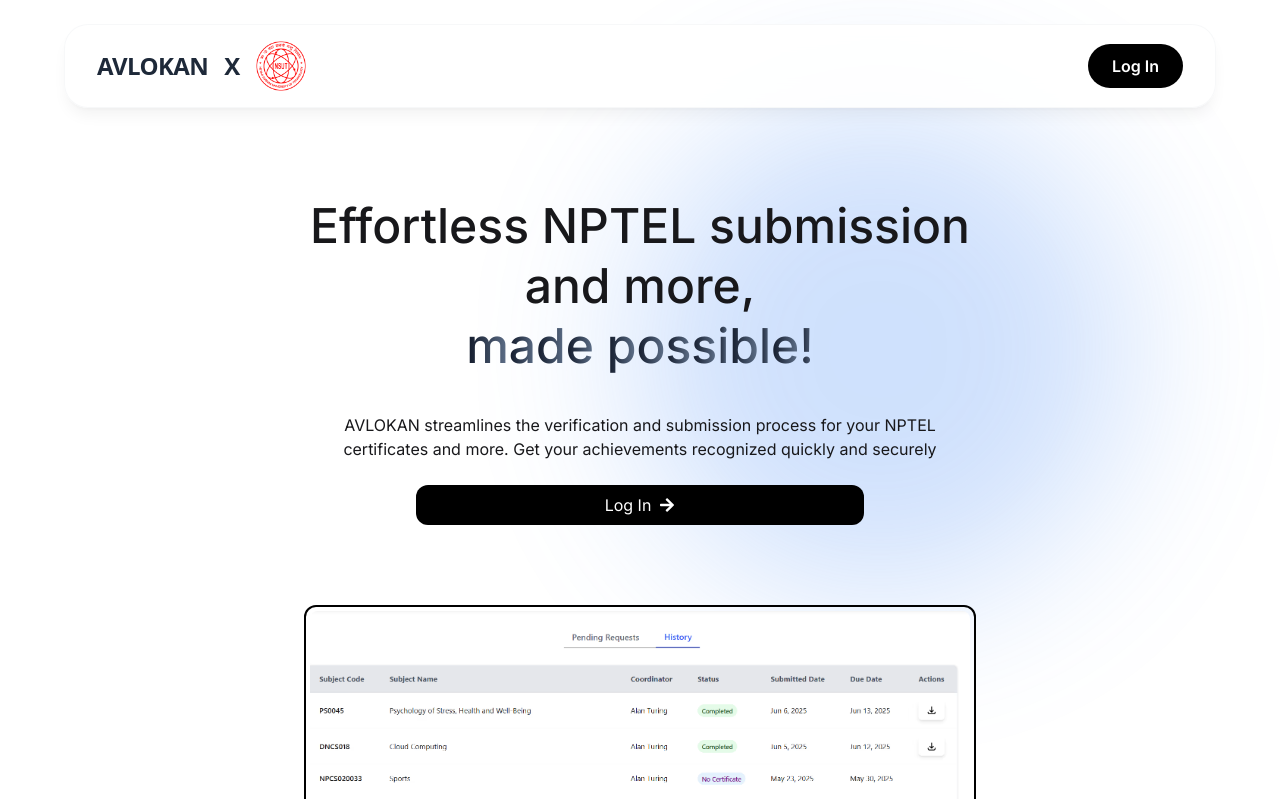
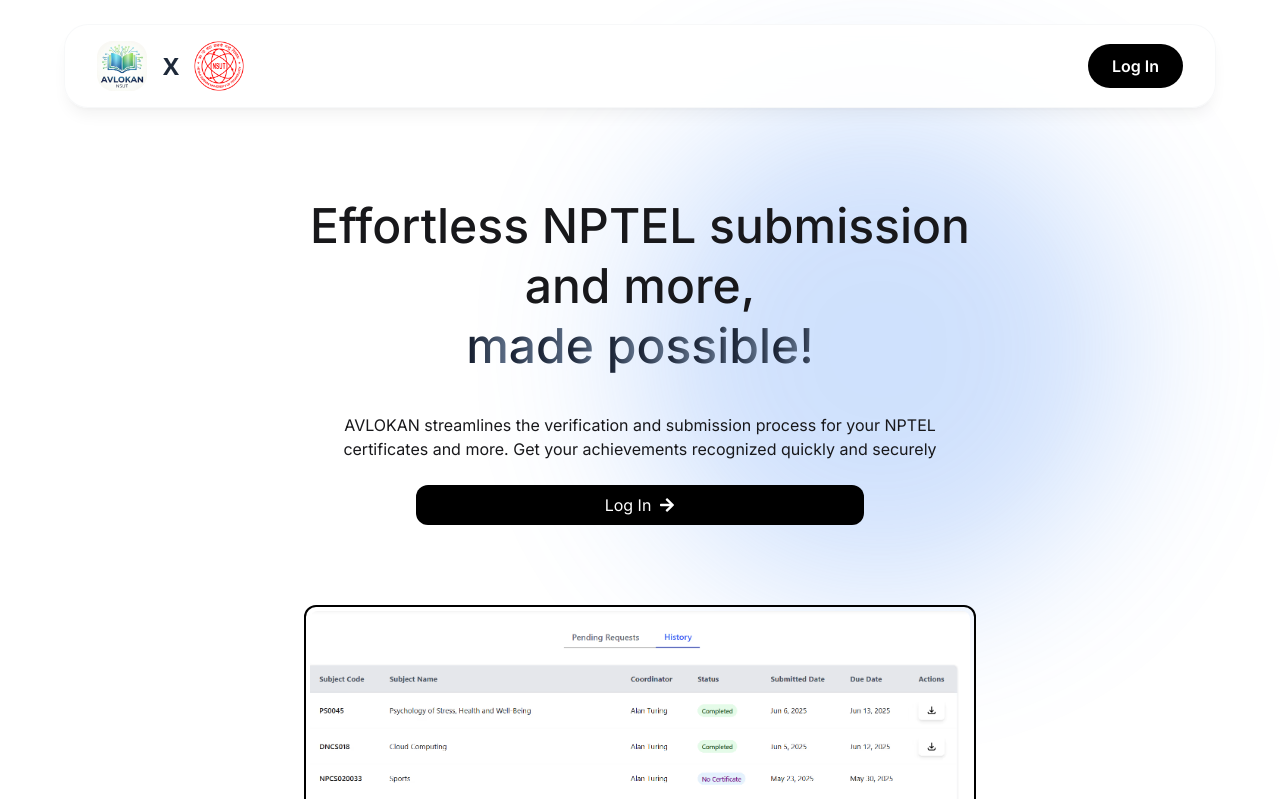
Before and after one commit to avlokan-nsut/nptelize, a React (Vite) app in the folder frontend/: page / in a window 1280 px wide. Shown: the top 799 px of the page. Built offline with nearby package versions, Linux system fonts and the light colour scheme; no server answers.

Commit message:
Avlokan logo added

```diff
--- a/frontend/src/components/Navbar.tsx
+++ b/frontend/src/components/Navbar.tsx
@@ -29,7 +29,7 @@ const Navbar = () => {
             className="text-2xl font-bold tracking-tight text-gray-800 hover:text-gray-600 transition-colors duration-200"
           >
             <div className="flex flex-row justify-evenly items-center space-x-4">
-              <div>AVLOKAN</div>
+              <img src='/avlokan_logo.jpg' alt='logo' width={50} className="rounded-2xl" />
               <div className="hidden md:block">X</div>
               <img src='/uni_logo.png' alt='logo' width={50} className="hidden md:block" />
             </div>
```
Also changed, not shown: frontend/public/avlokan_logo.jpg (added).
